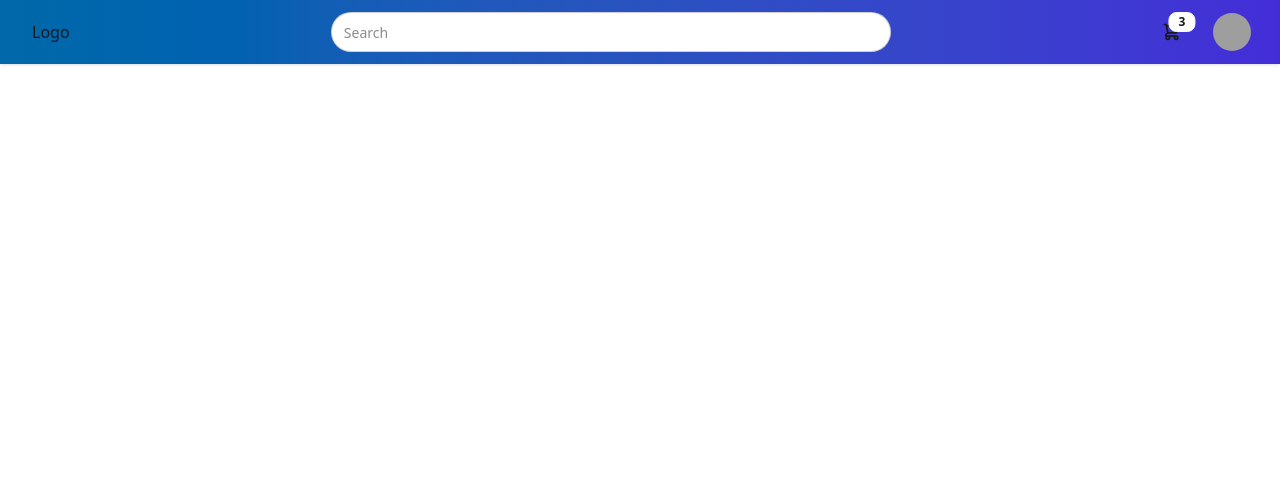
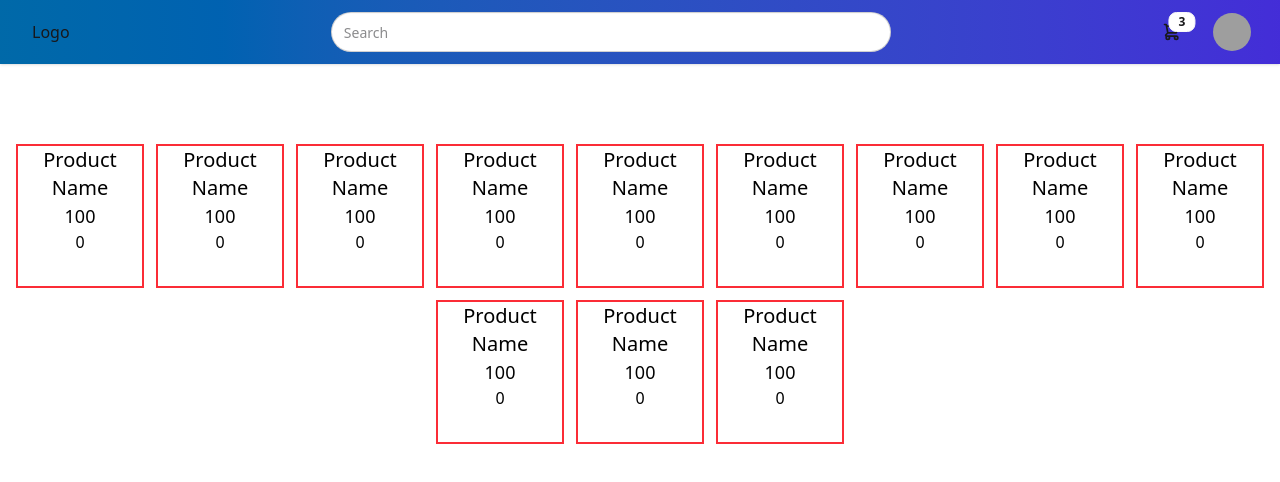
Before and after one commit to VarisNithiparkorn/PROJECT2-SEC-2-HGR, a Vue app: page / in a window 1280 px wide. Shown: the top 482 px of the page. Built offline with nearby package versions, Linux system fonts and the light colour scheme; data requests are answered from the project's data file; grey boxes are pictures that could not be loaded.

Commit message:
124-[Update] Update UI list item on main page

```diff
--- a/src/App.vue
+++ b/src/App.vue
@@ -1,11 +1,18 @@
 <script setup>
+import { ref } from "vue";
 import Header from "./components/Header.vue";
+import productSection from "./components/productSection.vue";
+import dataFile from '../data/db.json';
+const data = ref(dataFile.products)
+console.log(data.value);
 </script>
 
 <template>
   <!-- show , hide -->
   <Header navBar="show" :userId="1"/>
-
+  <div class="flex flex-wrap gap-3 justify-center pt-20">
+  <productSection v-for="item in data" :key="item.id" :item="item" />
+  </div>
 </template>
 
 <style scoped></style>
--- a/src/components/productSection.vue
+++ b/src/components/productSection.vue
@@ -1,28 +1,24 @@
 <script setup>
-import { ref } from "vue";
-import dataFile from '../../data/db.json';
 import { defineProps } from 'vue';
-const data = ref(dataFile)
+
 const props = defineProps({
   item: {
     type: Object,
     required: true
   }
 });
-for (const { ID, name, price, brand } of data.value) {
-  console.log(name);
-}
 </script>
 
 <template>
-   <div class="flex h-36 w-32 bg-white text-black border-solid border-red-500 border-2">
+  <div class="flex h-36 w-32 bg-white text-black border-solid border-red-500 border-2">
     <div class="text-center h-36 w-32">
-    <p class="text-xl">{{ item.name }}</p>
-    <p class="text-lg">{{ item.brand }}</p>
-    <p class="text-base">{{ item.price }}</p>
-</div>
+      <p class="text-xl">{{ item.productName }}</p>
+      <p class="text-lg">{{ item.price }}</p>
+      <p class="text-base">{{ item.quantityInStock }}</p>
+    </div>
   </div>
 </template>
 
 <style scoped>
+
 </style>
```
